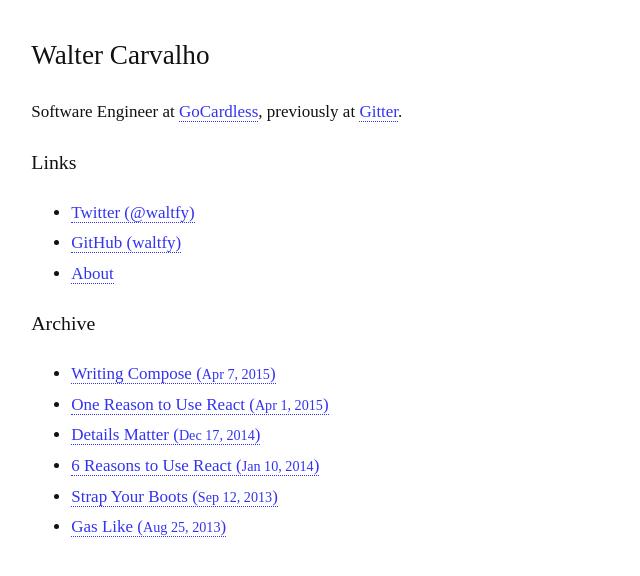
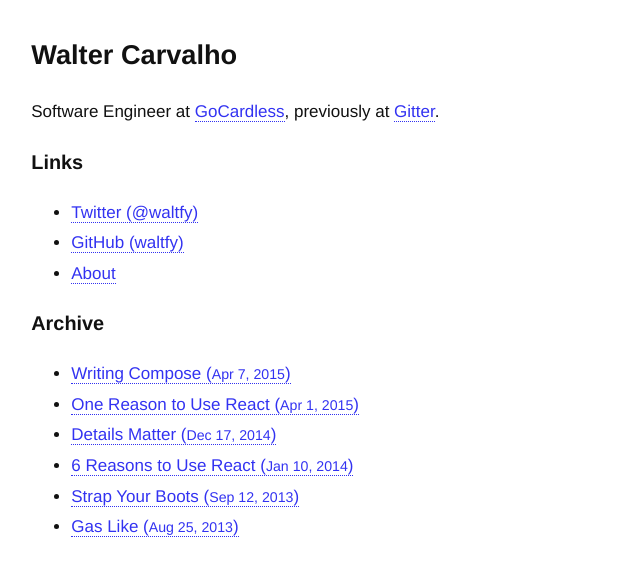
Before and after one commit to waltfy/waltfy.github.io, a Jekyll site: the page built from index.html, in a window 1280 px wide. Shown: the top 576 px of the page, without its empty margins (0-640 px from the left). Built offline with Jekyll 4.4.1, drawn with Linux system fonts in a browser that asks for light colours.

Commit message:
Update _base.scss

```diff
--- a/_sass/_base.scss
+++ b/_sass/_base.scss
@@ -11,6 +11,7 @@
   padding: 0px;
   color: #111;
   font-size: 17px;
+  font-family: helvetica, sans-serif;
   text-rendering: optimizelegibility;
   -webkit-font-smoothing: antialiased;
   line-height: 1.8;
@@ -35,7 +36,7 @@
 
 // type
 h1, h2, h3, h4, h5 {
-  font-weight: normal;
+  font-weight: 800;
   margin: 0.625em 0;
 }
 
```
